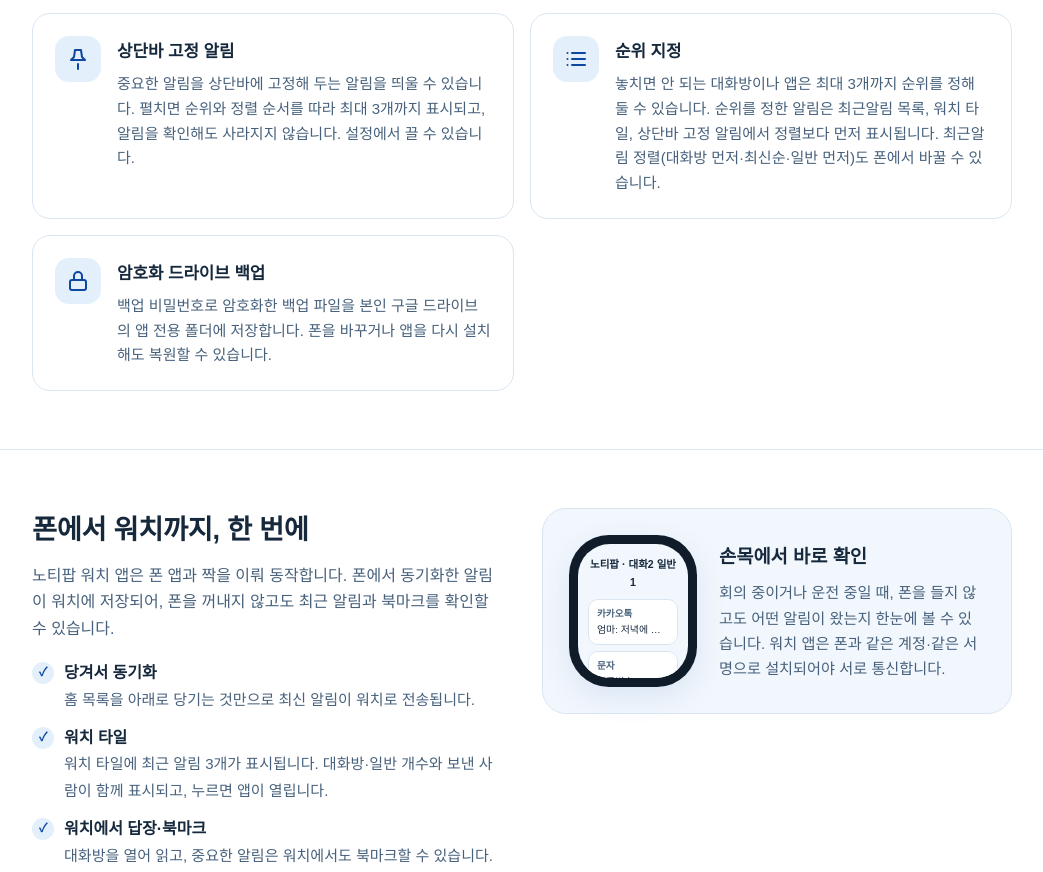
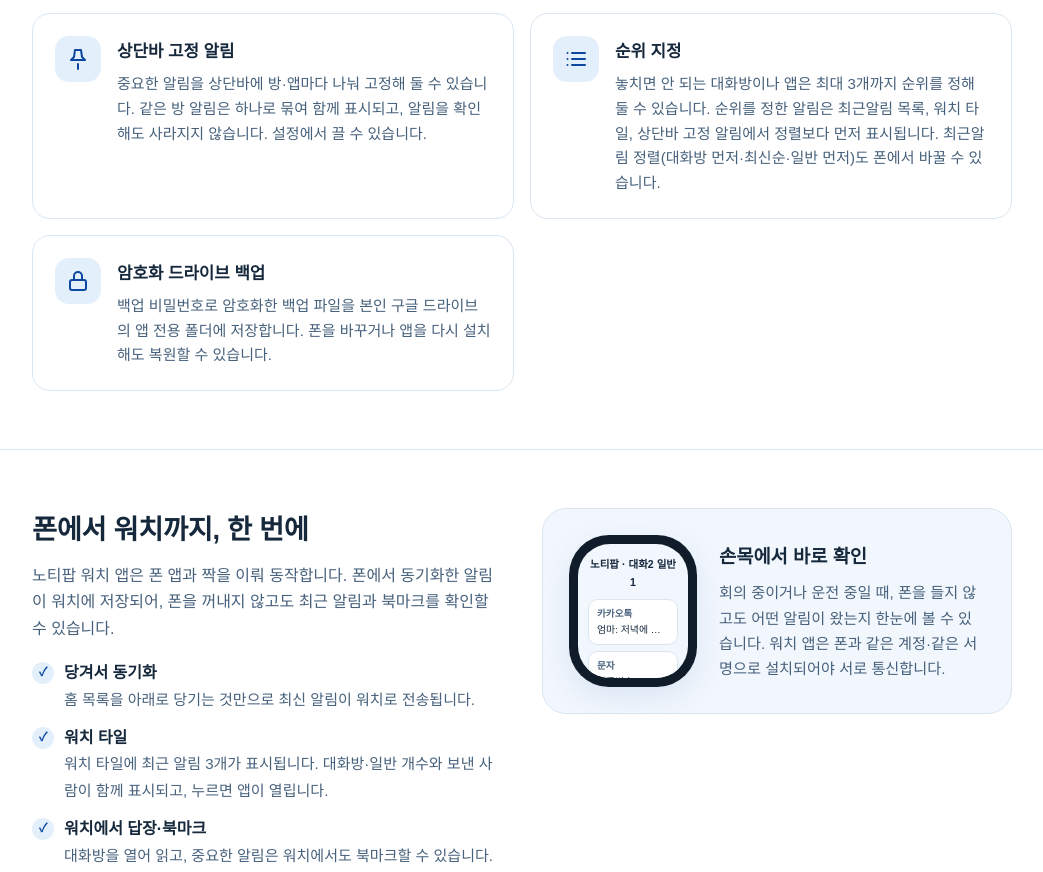
Before and after one commit to mikurazi8282-arch/mikurazi8282-arch.github.io, a plain HTML site: page index.html in a window 1280 px wide. Shown: the part 1048-1920 px from the top of the page, without its empty margins (118-1161 px from the left). Drawn offline with Linux system fonts and the light colour scheme.

Commit message:
Add files via upload

```diff
--- a/index.html
+++ b/index.html
@@ -320,7 +320,7 @@
             <div class="f-ic"><svg viewBox="0 0 24 24" fill="none" stroke="currentColor" stroke-width="2" stroke-linecap="round" stroke-linejoin="round"><path d="M12 17v5"/><path d="M9 3h6l1 7 3 3H5l3-3z"/></svg></div>
             <div>
               <h3>상단바 고정 알림</h3>
-              <p>중요한 알림을 상단바에 고정해 두는 알림을 띄울 수 있습니다. 펼치면 순위와 정렬 순서를 따라 최대 3개까지 표시되고, 알림을 확인해도 사라지지 않습니다. 설정에서 끌 수 있습니다.</p>
+              <p>중요한 알림을 상단바에 방·앱마다 나눠 고정해 둘 수 있습니다. 같은 방 알림은 하나로 묶여 함께 표시되고, 알림을 확인해도 사라지지 않습니다. 설정에서 끌 수 있습니다.</p>
             </div>
           </div>
           <div class="feature">
```
